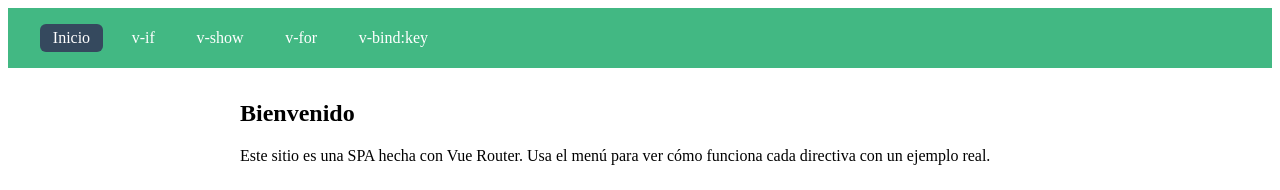
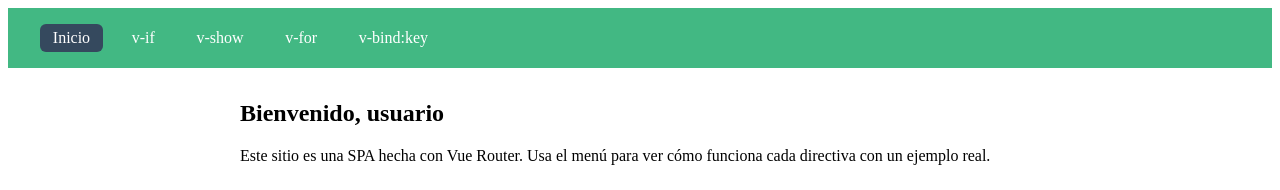
Before and after one commit to CodexIncorp/vue-control-structures, a Vue app: page / in a window 1280 px wide. Shown: the top 190 px of the page. Built offline with nearby package versions, Linux system fonts and the light colour scheme.

Commit message:
Vista home

```diff
--- a/src/views/HomeView.vue
+++ b/src/views/HomeView.vue
@@ -1,6 +1,6 @@
 <template>
     <section>
-        <h2>Bienvenido</h2>
+        <h2>Bienvenido, usuario</h2>
         <p>
             Este sitio es una SPA hecha con Vue Router. Usa el menú para ver cómo
             funciona cada directiva con un ejemplo real.
```
